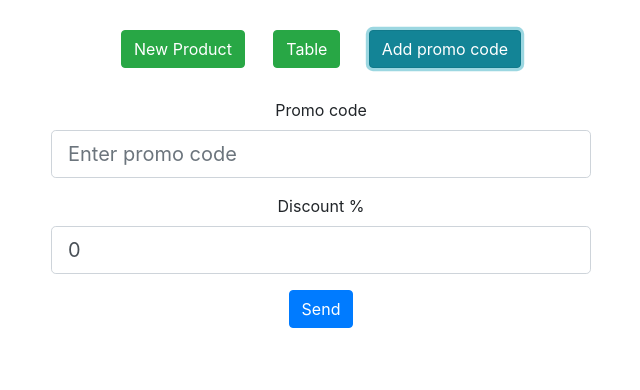
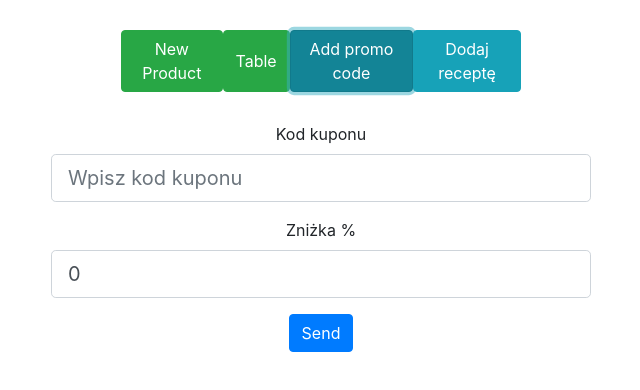
Before and after one commit to moscicky/cms, a React (Create React App) app in the folder frontend/: page / in a window 1280 px wide. Both pictures are taken after a click on the button "Add promo code". Shown: the top 390 px of the page, without its empty margins (319-959 px from the left). Built offline with nearby package versions, Linux system fonts and the light colour scheme; no server answers.

Commit message:
3. dodawanie recept i kupowanie z receptą

```diff
--- a/frontend/src/App.js
+++ b/frontend/src/App.js
@@ -28,7 +28,9 @@ class App extends React.Component{
             case "newProduct":
                 return <ProductForm/>
             case "contactForm":
-                return <ContactForm/>
+                return <ContactForm recepta={false}/>
+            case "recepta":
+                return <ContactForm recepta={true}/>
             default:
                 return <Table/>
         }
@@ -42,6 +44,7 @@ class App extends React.Component{
                             <Button variant="success" onClick={() => this.setPage('newProduct')}>New Product</Button>
                             <Button variant="success" onClick={() => this.setPage('table')}>Table</Button>
                             <Button variant="info" onClick={() => this.setPage('contactForm')}>Add promo code</Button>
+                            <Button variant="info" onClick={() => this.setPage('recepta')}>Dodaj receptę</Button>
                         </div>
                     </Row>
                     {this.selectPage()}
--- a/frontend/src/ContactForm.js
+++ b/frontend/src/ContactForm.js
@@ -7,6 +7,7 @@ class ContactForm extends React.Component {
     constructor(props) {
         super(props);
         this.state = {
+            recepta: props.recepta,
             promo: {
                 code: "",
                 discount: 0,
@@ -17,6 +18,7 @@ class ContactForm extends React.Component {
     onEmailChange = (field) => {
         this.setState(
             {
+                ...this.state,
                 promo: {
                     ...this.state.promo,
                     code: field.target.value,
@@ -28,6 +30,7 @@ class ContactForm extends React.Component {
     onMsgChange = (field) => {
         this.setState(
             {
+                ...this.state,
                 promo: {
                     ...this.state.promo,
                     discount: field.target.value,
@@ -46,7 +49,7 @@ class ContactForm extends React.Component {
         }).then(
             (resp) => {
                 if (resp.status === 201) {
-                    alert(`Promo code ${this.state.promo.code} created`)
+                    alert(`Code ${this.state.promo.code} created.`)
                 }
             }
         )
@@ -59,25 +62,48 @@ class ContactForm extends React.Component {
     }
 
     render() {
-        return (
-            <Row>
-                <Col lg={{span: 6, offset: 3}}>
-                    <Form onSubmit={this.onFormSubmit}>
+        let form
+        if (this.state.recepta) {
+            form = (<Form onSubmit={this.onFormSubmit}>
                 <Form.Group controlId="formContactEmail">
-                            <Form.Label>Promo code</Form.Label>
-                            <Form.Control size="lg" placeholder="Enter promo code"
+                    <Form.Label>Kod recepty</Form.Label>
+                    <Form.Control size="lg" placeholder="Wpisz kod recepty"
                                   onChange={this.onEmailChange} value={this.state.promo.code} required/>
                 </Form.Group>
 
                 <Form.Group controlId="formContactMsg">
-                            <Form.Label>Discount %</Form.Label>
-                            <Form.Control size="lg" type="text" placeholder="Enter discount"
+                    <Form.Label>Zniżka %</Form.Label>
+                    <Form.Control size="lg" type="text" placeholder="Wpisz procent zniżki"
+                                  onChange={this.onMsgChange} value={this.state.promo.discount} required/>
+                </Form.Group>
+                <Button variant="primary" type="submit">
+                    Send
+                </Button>
+            </Form>)
+        } else {
+            form = (
+                <Form onSubmit={this.onFormSubmit}>
+                    <Form.Group controlId="formContactEmail">
+                        <Form.Label>Kod kuponu</Form.Label>
+                        <Form.Control size="lg" placeholder="Wpisz kod kuponu"
+                                      onChange={this.onEmailChange} value={this.state.promo.code} required/>
+                    </Form.Group>
+
+                    <Form.Group controlId="formContactMsg">
+                        <Form.Label>Zniżka %</Form.Label>
+                        <Form.Control size="lg" type="text" placeholder="Wpisz procent zniżki"
                                       onChange={this.onMsgChange} value={this.state.promo.discount} required/>
                     </Form.Group>
                     <Button variant="primary" type="submit">
                         Send
                     </Button>
                 </Form>
+            )
+        }
+        return (
+            <Row>
+                <Col lg={{span: 6, offset: 3}}>
+                    {form}
                 </Col>
             </Row>
         )
--- a/frontend/src/EditProductModal.js
+++ b/frontend/src/EditProductModal.js
@@ -6,12 +6,14 @@ class EditProductModal extends React.Component {
     constructor(props) {
         super(props);
         this.state = {
+            isMedicine: props.isMedicine,
             price: props.price,
             show: props.show,
             id: props.id,
             quantity: 0,
             promoCode: '',
-            cardNumber: ''
+            cardNumber: '',
+            prescriptionId: '',
         }
     }
 
@@ -63,16 +65,32 @@ class EditProductModal extends React.Component {
 
 
     render() {
-        return (
-            <Modal size="lg" show={this.props.show} onHide={this.onCancel}>
-                <Modal.Header closeButton>
-                    <Modal.Title>Buy product </Modal.Title>
-                </Modal.Header>
-                <Modal.Body>
-                    <Row>
-                        <Col lg={{span: 6, offset: 3}}>
-                            <p style={{textAlign: "left", textEmphasisStyle: "filled"}}>{this.state.price} zł</p>
+        let form;
+        if (this.state.isMedicine) {
+            form = (
                 <Form>
+                    <Form.Group controlId="formProductName">
+                        <Form.Label>Quantity</Form.Label>
+                        <Form.Control size="lg" type="text" placeholder="Select quantity"
+                                      onChange={this.onNameChange} value={this.state.quantity} required/>
+                    </Form.Group>
+                    <Form.Group controlId="formProductDescription">
+                        <Form.Label>Numer recepty</Form.Label>
+                        <Form.Control size="lg" type="text" placeholder="Numer recepty"
+                                      onChange={this.onDescriptionChange}
+                                      value={this.state.promoCode} required/>
+                    </Form.Group>
+
+                    <Form.Group controlId="formProductImageUrl">
+                        <Form.Label>Credit card details (xxxx-xxxx-xxxx-xxxx)</Form.Label>
+                        <Form.Control size="lg" type="text" placeholder="Enter credit card"
+                                      onChange={this.onUrlChange} value={this.state.cardNumber}
+                                      required/>
+                    </Form.Group>
+                </Form>
+            )
+        } else {
+            form = (<Form>
                 <Form.Group controlId="formProductName">
                     <Form.Label>Quantity</Form.Label>
                     <Form.Control size="lg" type="text" placeholder="Select quantity"
@@ -91,7 +109,19 @@ class EditProductModal extends React.Component {
                                   onChange={this.onUrlChange} value={this.state.cardNumber}
                                   required/>
                 </Form.Group>
-                            </Form>
+            </Form>)
+        }
+
+        return (
+            <Modal size="lg" show={this.props.show} onHide={this.onCancel}>
+                <Modal.Header closeButton>
+                    <Modal.Title>Buy product </Modal.Title>
+                </Modal.Header>
+                <Modal.Body>
+                    <Row>
+                        <Col lg={{span: 6, offset: 3}}>
+                            <p style={{textAlign: "left", textEmphasisStyle: "filled"}}>{this.state.price} zł</p>
+                            {form}
                         </Col>
                     </Row>
                 </Modal.Body>
--- a/frontend/src/Product.js
+++ b/frontend/src/Product.js
@@ -38,6 +38,28 @@ class Product extends React.Component {
     }
 
     render() {
+        let buttons;
+
+        if (this.props.product.isMedicine) {
+            buttons = (
+                <div className="buttonWrapper">
+                    <Button variant="info" onClick={this.toggleShowModal}>Zobacz</Button>
+                    <Button variant="warning" onClick={this.toggleEditModal}>Kup z receptą</Button>
+                    <Button variant="danger"
+                            onClick={() => this.props.onDelete(this.props.product.id)}>Kup bez recepty</Button>
+                </div>
+            )
+        } else {
+            buttons = (
+                <div className="buttonWrapper">
+                    <Button variant="info" onClick={this.toggleShowModal}>Zobacz</Button>
+                    <Button variant="warning" onClick={this.toggleEditModal}>Kup</Button>
+                    <Button variant="danger"
+                            onClick={() => this.props.onDelete(this.props.product.id)}>Delete</Button>
+                </div>
+            )
+        }
+
         return (
             <>
                 <Row className="product-row">
@@ -48,12 +70,7 @@ class Product extends React.Component {
                         <h1 style={{textAlign: "left"}}>{this.props.product.name}</h1>
                         <p style={{textAlign: "left"}}>{this.props.product.description}</p>
                         <p style={{textAlign: "left", textEmphasisStyle: "filled"}}>{this.props.product.price} zł</p>
-                        <div className="buttonWrapper">
-                            <Button variant="info" onClick={this.toggleShowModal}>View</Button>
-                            <Button variant="warning" onClick={this.toggleEditModal}>Buy</Button>
-                            <Button variant="danger"
-                                    onClick={() => this.props.onDelete(this.props.product.id)}>Delete</Button>
-                        </div>
+                        {buttons}
                     </Col>
                 </Row>
                 <ShowProductModal show={this.state.showShowModal}
@@ -62,6 +79,7 @@ class Product extends React.Component {
                 <EditProductModal show={this.state.showEditModal}
                                   id={this.props.product.id}
                                   price={this.props.product.price}
+                                  isMedicine={this.props.product.isMedicine}
                                   onCancel={this.onCancelEditModal}
                                   editHandler={this.props.onEdit}/>
             </>
```
Lines whose indentation alone changed are shown as unchanged.
